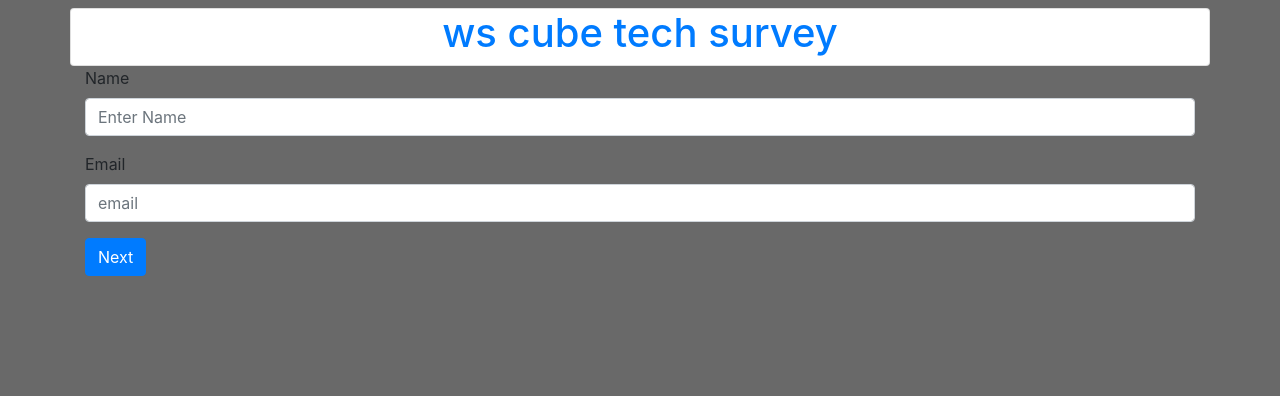
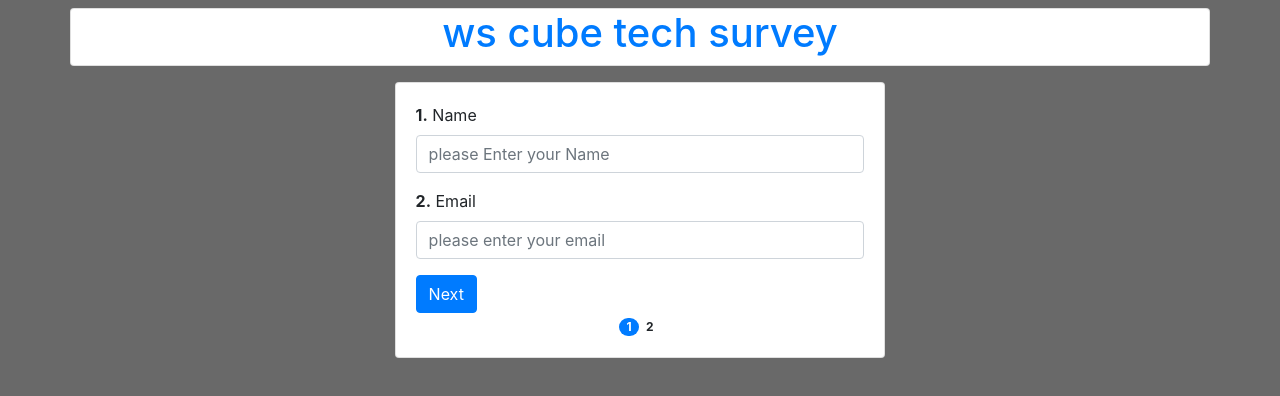
Before and after one commit to Ubaid0345/first-project-in-react, a React (Create React App) app in the folder ws-survey/: page / in a window 1280 px wide. Shown: the top 396 px of the page. Built offline with nearby package versions, Linux system fonts and the light colour scheme.

Commit message:
todays work done

```diff
--- a/ws-survey/src/App.js
+++ b/ws-survey/src/App.js
@@ -4,7 +4,7 @@ import Container from "./Component/Containers.js";
 
 function App() {
   return (
-    <div style={{backgrooundColor : "dimgray"}}>
+    <div>
       <Container/>
     </div>
   );
--- a/ws-survey/src/component/Containers.js
+++ b/ws-survey/src/component/Containers.js
@@ -1,6 +1,6 @@
 import React, { Component } from 'react';
-import Detail from './Detail';
-import Question from './Question';
+import Detail from './Detail.js';
+import Question from './Question.js';
 
 class Container extends Component {
     constructor(props) {
@@ -9,8 +9,31 @@ class Container extends Component {
         this.state = {
             name: null,
             email: null,
+            questions :{
+                q1:null,
+                q2:null,
+                q3:null,
+                other:null,
+            },
             isSubmitted: false
         }
+    }
+
+    detailSubmitHandler = (event)=>{
+        const name = event.target.name.value;
+        const email = event.target.email.value;
+        this.setState({name, email})
+        event.preventDefault();
+    }
+
+    questionsSubmitHandler = (event) =>{
+        const questions = {};
+        questions.q1 = event.target.q1.value;
+        questions.q2 = event.target.q2.value;
+        questions.q3 = event.target.q3.value;
+        questions.other = event.target.other.value;
+        this.setState({questions})
+        event.preventDefault();
     }
 
     render() {
@@ -22,7 +45,7 @@ class Container extends Component {
                     </div>
                 </div>
                 {
-                    this.state.name === null && this.state.email === null ? (<Detail />) : (<Question />)
+                    this.state.name === null && this.state.email === null ? (<Detail submit={this.detailSubmitHandler} />) : (<Question submit={this.questionsSubmitHandler} />)
                 }
             </div>
         )
--- a/ws-survey/src/component/Detail.js
+++ b/ws-survey/src/component/Detail.js
@@ -1,24 +1,31 @@
 import React from 'react'
 
-export default function Detail() {
+export default function Detail(props) {
   return (
-    <div className='container'>
-      <form>
+    <div className='container-fluid'>
+      <div className='col-md-5 m-auto'>
+        <div className='mt-3'>
+          <div className='card text-left'>
+            <div className='card-body'>
+              <form onSubmit={props.submit}>
                 <div class="form-group">
-    <label htmlFor="name">Name</label>
-    <input type="text" class="form-control" id="exampleText" placeholder="Enter Name" />
-    {/* <small id="emailHelp" class="form-text text-muted">We'll never share your email with anyone else.</small> */}
+                  <label htmlFor="name">{" "} <b>1.</b> Name</label>
+                  <input type="text" name='text' class="form-control" placeholder="please Enter your Name" autoComplete='off' required />
                 </div>
                 <div class="form-group">
-    <label htmlFor="email">Email</label>
-    <input type="email" class="form-control" id="exampleEmail" placeholder="email" />
+                  <label htmlFor="email">{" "} <b>2.</b> Email </label>
+                  <input type="email" name='email' class="form-control" placeholder="please enter your email" autoComplete='off' required />
                 </div>
-  {/* <div class="form-check">
-    <input type="checkbox" class="form-check-input" id="exampleCheck1" />
-    <label class="form-check-label" htmlFor="exampleCheck1">Check me out</label>
-  </div> */}
                 <button type="submit" class="btn btn-primary">Next</button>
+                <center>
+                  <span className='badge badge-pill badge-primary'>1</span>
+                  <span className='badge badge-pill disabled'>2</span>
+                </center>
               </form>
+            </div>
+          </div>
+        </div>
+      </div>
     </div>
   )
 }
--- a/ws-survey/src/component/Question.js
+++ b/ws-survey/src/component/Question.js
@@ -1,10 +1,53 @@
 import React from 'react'
 
-export default function Question() {
+export default function Question(props) {
   return (
-    <div className='container'>
-      <input className='form-click-input' type='checkbox' value={"option:1"} id="inlineCheckbox1" />
-      <label className='form-check-laabel'>1</label>
+    <div className='container-fluid'>
+      <div className='col-md-5 m-auto'>
+        <div className='mt-3'>
+          <div className='card text-left'>
+            <div className='card-body'>
+              <form onSubmit={props.submit}>
+                <div className='form-group'>
+                  <label htmlFor=''>
+                    <b>3.</b> what are you currently doing ?
+                  </label>
+                  <br />
+                  <input type='radio' id='teacher' name='q1' value="teacher" autoComplete='off' />
+                  <label htmlFor='teacher'>Teaching</label>
+                  <input type='radio' id='student' name='q1' value="student" autoComplete='off' />
+                  <label htmlFor='student'>Student</label>
+                  <input type='radio' id='programmer' name='q1' value="programmer" autoComplete='off' />
+                  <label htmlFor='programmer'>Programmer</label>
+                  <input type='radio' id='other' name='q1' value="other" autoComplete='off' />
+                  <label htmlFor='other'>Other</label>
+                  <br />
+                  <input type='text' className='form-control' name='other' disabled autoComplete='off' placeholder='typer here if not listed' />
+                </div>
+                <div className='form-group'>
+                  <label htmlFor=''>{" "}<b>4.</b>Please rate our course </label>
+                  <br />
+                  <input type='radio' id='poor' name='q2' value="poor" autoComplete='off' />
+                  <label htmlFor='poor'>Poor</label>{" "}
+                  <input type='radio' id='good' name='q2' value="good" autoComplete='off' />
+                  <label htmlFor='good'>Good</label>{" "}
+                  <input type='radio' id='excellent' name='q2' value="excellent" autoComplete='off' />
+                  <label htmlFor='excellent'>Excellent</label>
+                </div>
+                <div className='form-group'>
+                  <label htmlFor=''>{" "} <b>5.</b> write your review here </label>
+                  <textarea className='form-control' name='q3'></textarea>
+                </div>
+                <button type='submit' className='btn btn-primary'>Save</button>
+              </form>
+              <center>
+                <span className='badge badge-pill disabled'>1</span>
+                <span className='badge badge-pill badge-priamry'>2</span>
+              </center>
+            </div>
+          </div>
+        </div>
+      </div>
     </div>
   )
 }
```
Lines whose indentation alone changed are shown as unchanged.
